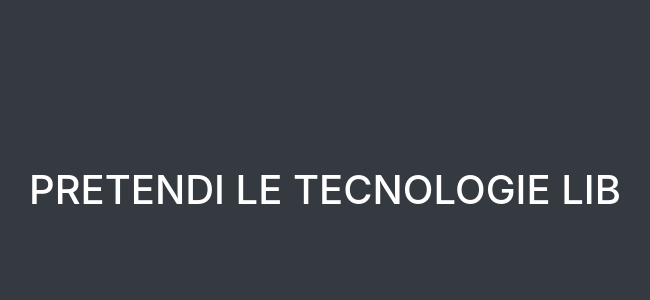
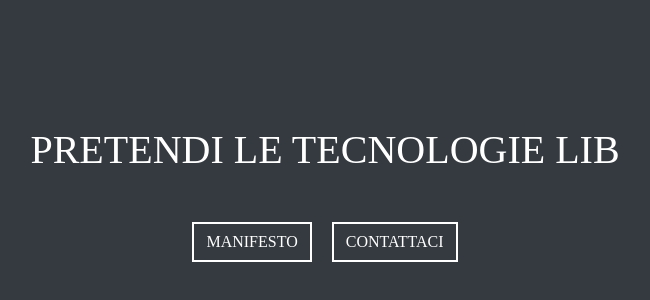
Before and after one commit to D3M4ND/Manifesto, a plain HTML site: page index.html in a window 1280 px wide. Shown: the part 206-506 px from the top of the page, without its empty margins (315-965 px from the left). Drawn offline with nearby package versions, Linux system fonts and the light colour scheme; a small style sheet from the web is missing.

Commit message:
Aggiunti bottoni alla home.

```diff
--- /dev/null
+++ b/css/style.css
@@ -0,0 +1,20 @@
+body {
+    font-family: 'Hack';
+}
+
+.btn-custom {
+    background-color: transparent;
+    color: white;
+    border: 2px solid white;
+    border-radius: 0; /* This removes the border-radius */
+  }
+
+.button-container {
+    display: flex;
+    justify-content: center;
+    gap: 20px; /* Adds some space between buttons */
+  }
+
+#dyn {
+    color: white; /* Explicitly sets the color of the PRETENDI text to white */
+  }
--- a/index.html
+++ b/index.html
@@ -7,21 +7,22 @@
 
     <!-- Bootstrap CSS -->
     <link rel="stylesheet" href="https://cdn.jsdelivr.net/npm/bootstrap@4.0.0/dist/css/bootstrap.min.css" integrity="sha384-Gn5384xqQ1aoWXA+058RXPxPg6fy4IWvTNh0E263XmFcJlSAwiGgFAW/dAiS6JXm" crossorigin="anonymous">
+    <link rel="stylesheet" href="//cdn.jsdelivr.net/npm/hack-font@3.3.0/build/web/hack-subset.css">
+    <link rel="stylesheet" href="css/style.css">
+    <title>D3M4ND</title>
 
-    <title>D3M4ND</title>
   </head>
-   <body class="bg-dark">
+  <body class="bg-dark">
 
-    <div class="d-flex justify-content-center align-items-center text-white" style="height: 100vh;">
-     <h1 id="dyn">PRETENDI </h1>
+    <div class="d-flex justify-content-center align-items-center flex-column" style="height: 100vh;">
+      <h1 id="dyn" class="mb-5">PRETENDI</h1>
+      <div class="button-container">
+        <a href="manifesto.html" class="btn btn-custom">MANIFESTO</a>
+        <a href="mailto:collettivodemand@protonmail.me" class="btn btn-custom">CONTATTACI</a>
+      </div>
     </div>
-
 
     <script src="js/typewriter.js"></script>
     <!-- Optional JavaScript -->
     <!-- jQuery first, then Popper.js, then Bootstrap JS -->
-    <script src="https://code.jquery.com/jquery-3.2.1.slim.min.js" integrity="sha384-KJ3o2DKtIkvYIK3UENzmM7KCkRr/rE9/Qpg6aAZGJwFDMVNA/GpGFF93hXpG5KkN" crossorigin="anonymous"></script>
-    <script src="https://cdn.jsdelivr.net/npm/popper.js@1.12.9/dist/umd/popper.min.js" integrity="sha384-ApNbgh9B+Y1QKtv3Rn7W3mgPxhU9K/ScQsAP7hUibX39j7fakFPskvXusvfa0b4Q" crossorigin="anonymous"></script>
-    <script src="https://cdn.jsdelivr.net/npm/bootstrap@4.0.0/dist/js/bootstrap.min.js" integrity="sha384-JZR6Spejh4U02d8jOt6vLEHfe/JQGiRRSQQxSfFWpi1MquVdAyjUar5+76PVCmYl" crossorigin="anonymous"></script>
-  </body>
-</html>
+    <script src="https://code.jquery.com/jquery-3.2.1.slim.min.js" integrity="sha384-KJ3o2DKtIkvYIK3UENzmM7KCkRr/rE9/Qpg6aAZGJwFDMVNA/GpGFF93hXpG5K
```
